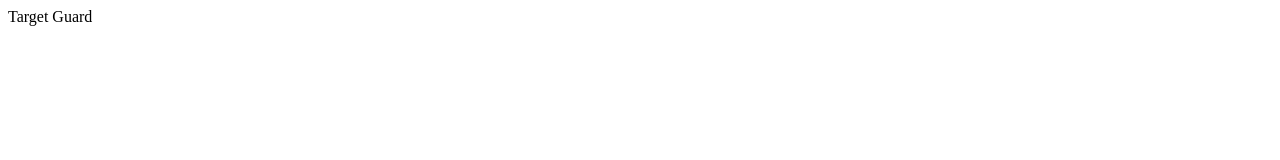
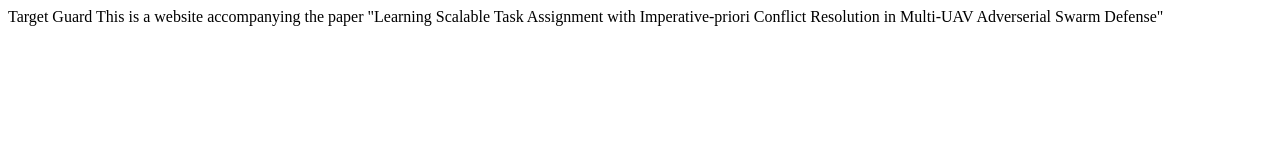
Before and after one commit to zzhixin/TargetGuard, a plain HTML site: page index.html in a window 1280 px wide. Drawn offline with Linux system fonts and the light colour scheme.

Commit message:
paper info

```diff
--- a/index.html
+++ b/index.html
@@ -2,9 +2,10 @@
 <head>
     <meta charset="UTF-8">
     <meta name="viewport" content="width=device-width, initial-scale=1.0">
-    <title>Document</title>
+    <title>Target Guard</title>
 </head>
 <body>
     <head>Target Guard</head>
+    This is a website accompanying the paper "Learning Scalable Task Assignment with Imperative-priori Conflict Resolution in Multi-UAV Adverserial Swarm Defense"
 </body>
 </html>
```
